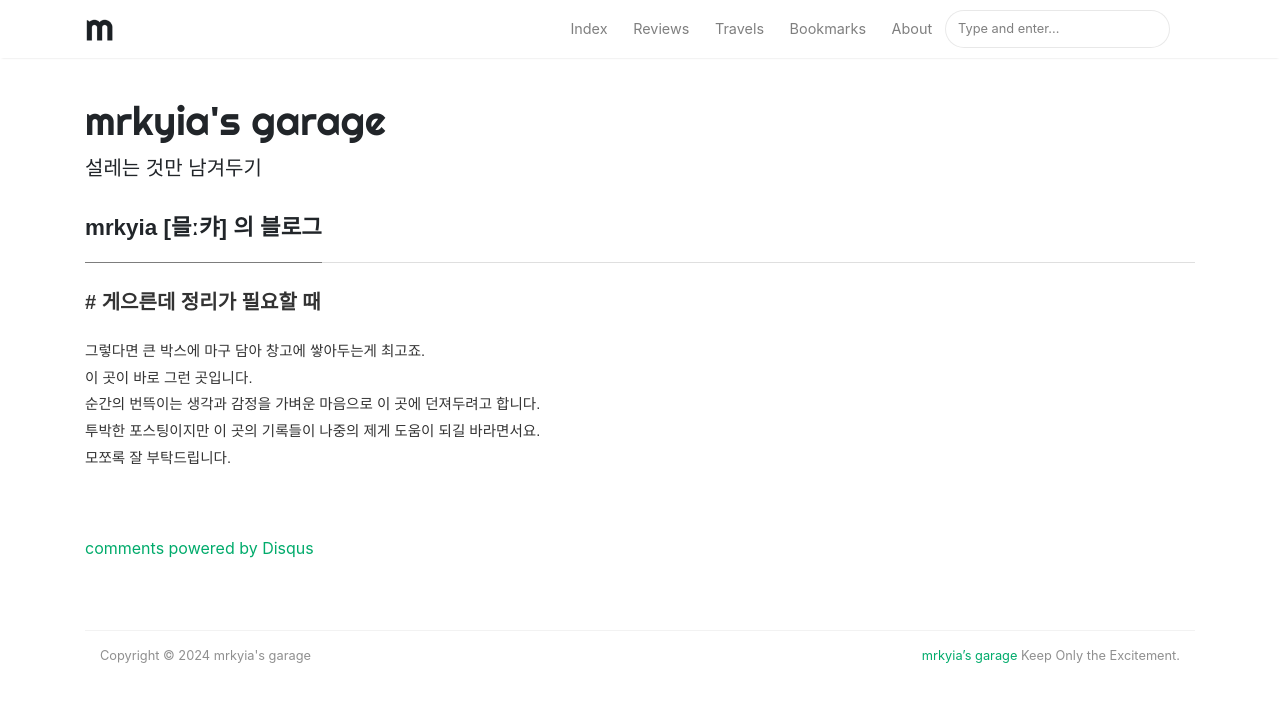
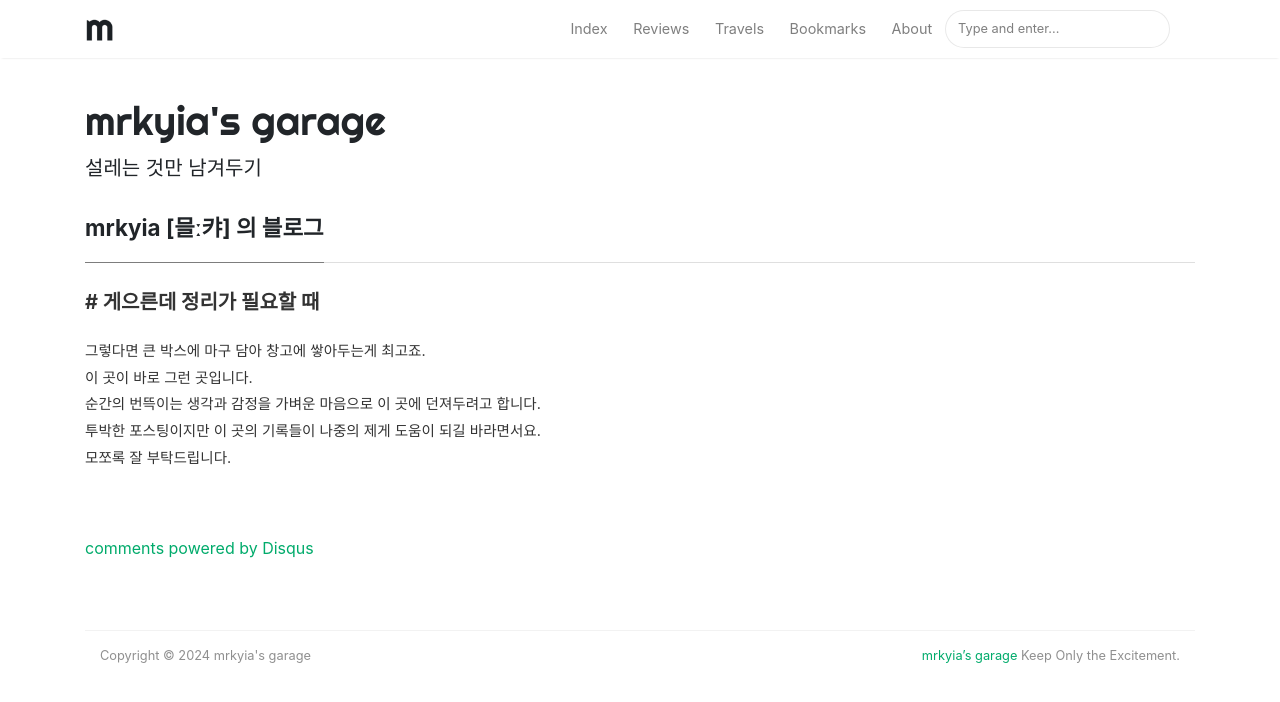
Before and after one commit to MrKyiA/MrKyiA.github.io, a Jekyll site: the page built from _pages/about.md, in a window 1280 px wide. Shown: the top 702 px of the page. Built offline with Jekyll 4.4.1, drawn with Linux system fonts in a browser that asks for light colours; nearby versions of some CDN libraries; some web fonts are replaced; comment, search, counter and statistics services are not loaded.

Commit message:
change font

```diff
--- a/assets/css/screen.css
+++ b/assets/css/screen.css
@@ -34,7 +34,7 @@ pre {
     border: #E3EDF3 1px solid;
     width: 100%;
     padding: 7px;
-    font-family: "Dongle", sans-serif, monospace, sans-serif;
+    font-family: 'NanumSquareNeo-Variable', monospace, sans-serif;
     font-size: .9rem;
     white-space: pre;
     overflow: auto;
@@ -340,7 +340,7 @@ span.post-read-more a:hover {
 }
 
 .article-post {
-    font-family: "Dongle", sans-serif, Merriweather;
+    font-family: 'NanumSquareNeo-Variable', Merriweather;
     font-size: 1.1rem;
     line-height: 1.84;
     color: rgba(0, 0, 0, .8);
@@ -720,7 +720,7 @@ h3,
 h4,
 h5,
 h6 {
-    font-family: "Dongle", sans-serif, -apple-system, system-ui, BlinkMacSystemFont, "Segoe UI", Roboto, "Helvetica Neue", Arial, sans-serif;
+    font-family: 'NanumSquareNeo-Variable', -apple-system, system-ui, BlinkMacSystemFont, "Segoe UI", Roboto, "Helvetica Neue", Arial, sans-serif;
 }
 
 .article-post .h1,
@@ -746,7 +746,7 @@ h6 {
 }
 
 .layout-page .article-post {
-    font-family: "Dongle", sans-serif, -apple-system, BlinkMacSystemFont, "Segoe UI", Roboto, "Helvetica Neue", Arial, sans-serif, "Apple Color Emoji", "Segoe UI Emoji", "Segoe UI Symbol", "Noto Color Emoji";
+    font-family: 'NanumSquareNeo-Variable', -apple-system, BlinkMacSystemFont, "Segoe UI", Roboto, "Helvetica Neue", Arial, sans-serif, "Apple Color Emoji", "Segoe UI Emoji", "Segoe UI Symbol", "Noto Color Emoji";
     font-size: 1rem;
 }
 
@@ -935,29 +935,9 @@ iframe {
     transition: opacity .25s;
 }
 
-.dongle-light {
-    font-family: "Dongle", sans-serif;
-    font-weight: 300;
-    font-style: normal;
-}
-
-.dongle-regular {
-    font-family: "Dongle", sans-serif;
-    font-weight: 400;
-    font-style: normal;
-}
-
-.dongle-bold {
-    font-family: "Dongle", sans-serif;
-    font-weight: 700;
-    font-style: normal;
-}
-
 @font-face {
-    font-family: 'GangwonEduHyeonokT_OTFMediumA';
-    src: url('https://cdn.jsdelivr.net/gh/projectnoonnu/noonfonts_2201-2@1.0/GangwonEduHyeonokT_OTFMediumA.woff') format('woff');
+    font-family: 'NanumSquareNeo-Variable';
+    src: url('https://cdn.jsdelivr.net/gh/projectnoonnu/noonfonts_11-01@1.0/NanumSquareNeo-Variable.woff2') format('woff2');
     font-weight: normal;
     font-style: normal;
 }
-
-@import url('https://fonts.googleapis.com/css2?family=Dongle&display=swap')
```
